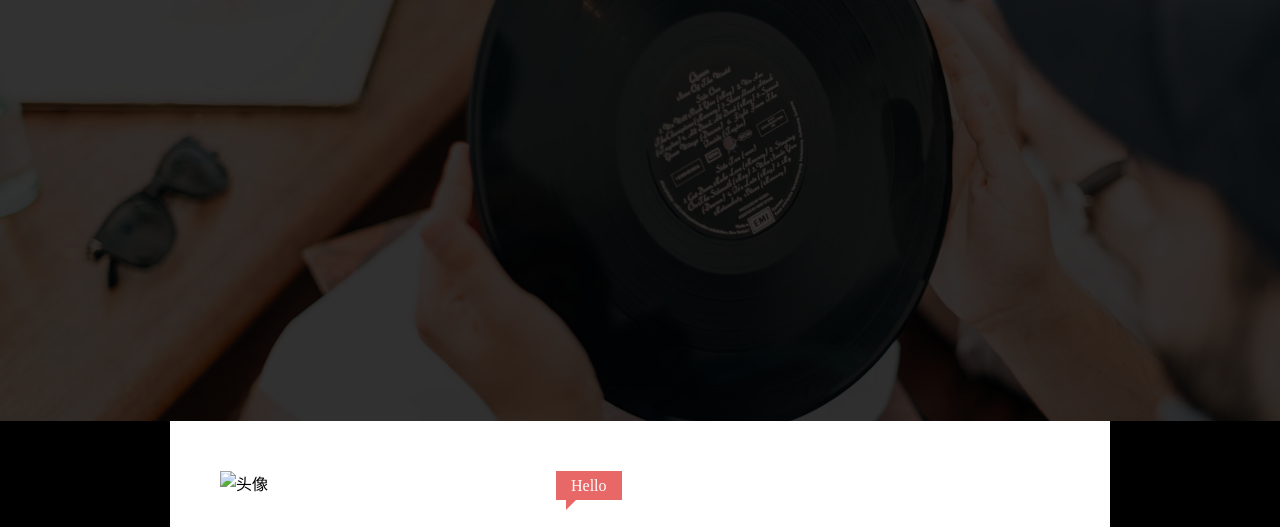
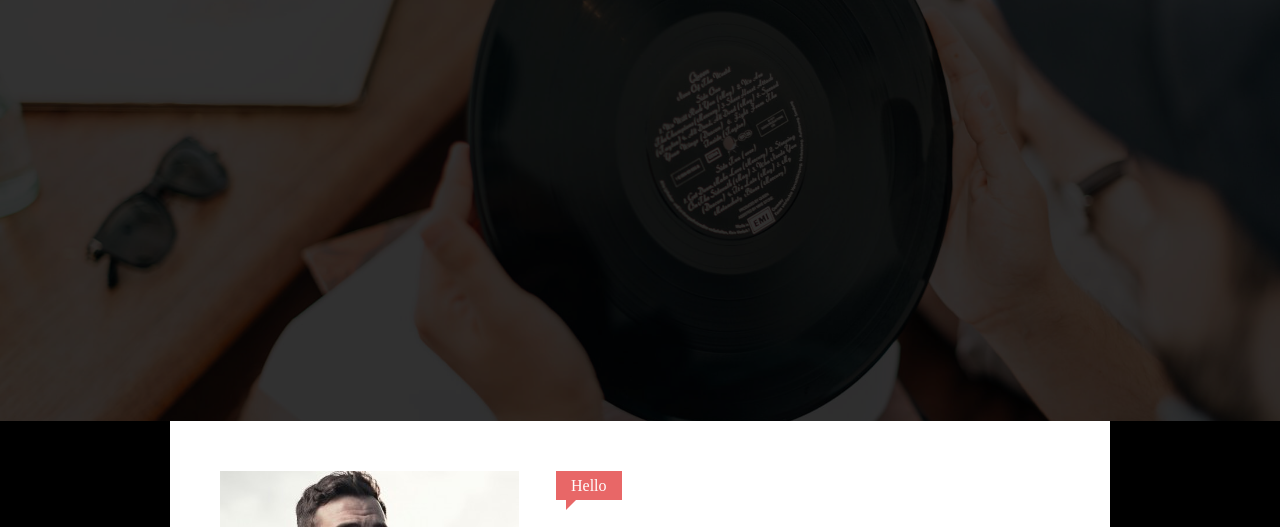
Before and after one commit to Sam-Pig/warehouse, a plain HTML site: page resume/index.html in a window 1280 px wide. Shown: the part 94-621 px from the top of the page. Drawn offline with Linux system fonts and the light colour scheme; the site is published under a folder, as on GitHub Pages, so addresses that start at the root find nothing.

Commit message:
userCard

```diff
--- a/resume/index.html
+++ b/resume/index.html
@@ -38,7 +38,7 @@
         <div class="userCard">
             <div class="pictureAndText clearfix">
                 <div class="picture">
-                    <img  src="/images/avatar.jpg"  alt="头像">
+                    <img  src="./images/avatar.jpg"  alt="头像">
                 </div>
                 <div class="text">
                     <span class="welcome">Hello<span class="triangle"></span></span>
```
